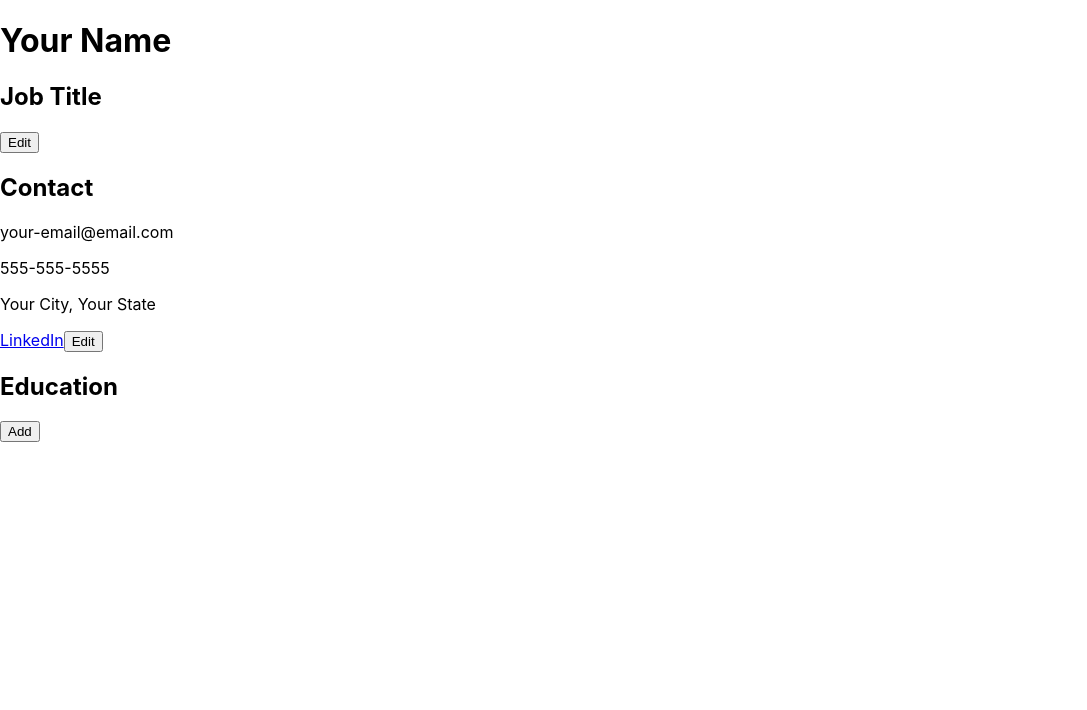
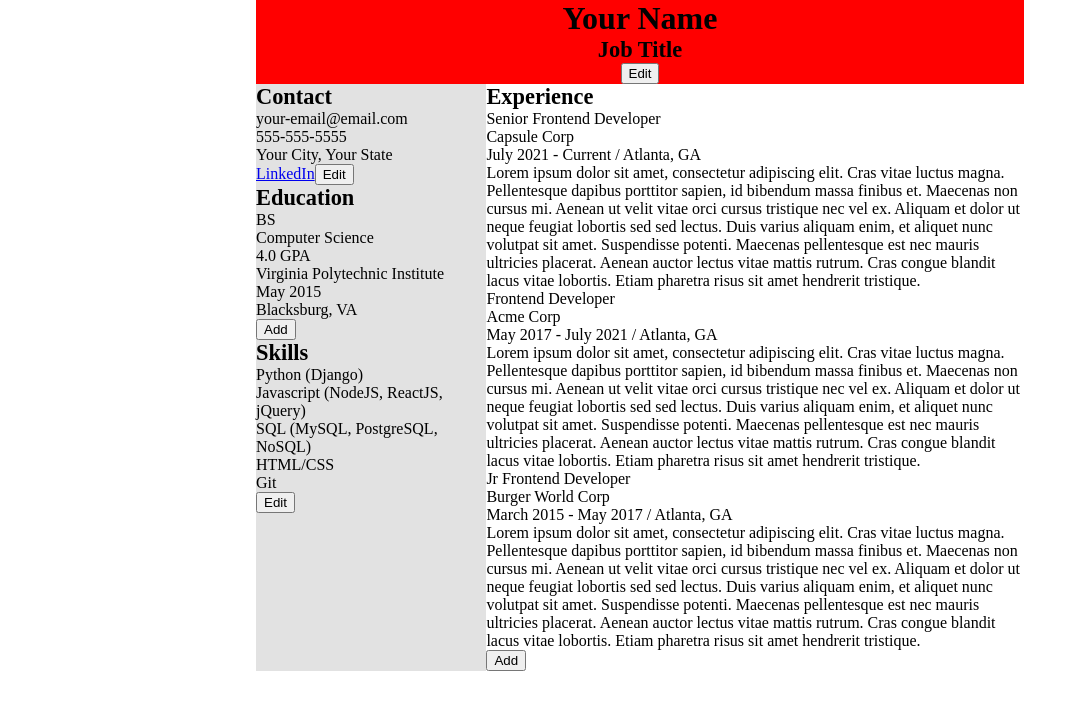
Before and after one commit to vcdevx/resume-project, a React (Create React App) app: page / in a window 1280 px wide. Shown: the top 710 px of the page, without its empty margins (0-1087 px from the left). Built offline with nearby package versions, Linux system fonts and the light colour scheme.

Commit message:
Added resume template and ability to add/edit sections

```diff
--- a/src/components/Contact.js
+++ b/src/components/Contact.js
@@ -1,6 +1,6 @@
 
 import React, { Component } from "react";
-import '../styles/Personal.css';
+
 
 class Contact extends Component {
 
--- a/src/components/Education.js
+++ b/src/components/Education.js
@@ -14,12 +14,12 @@ class Education extends Component {
             cityState: '',
             education: [{
                 id: uniqid(),
-                degree: '',
-                major: '',
-                gpa: '',
-                school: '',
-                term: '',
-                cityState: '',
+                degree: 'BS',
+                major: 'Computer Science',
+                gpa: '4.0 GPA',
+                school: 'Virginia Polytechnic Institute',
+                term: 'May 2015',
+                cityState: 'Blacksburg, VA',
             }],
             add: false,
         }
@@ -68,6 +68,7 @@ class Education extends Component {
     }
 
     submitAddEducation = e => {
+        e.preventDefault();
         this.setState({
             education: this.state.education.concat({
                 id: uniqid(),
--- /dev/null
+++ b/src/components/Experience.js
@@ -0,0 +1,140 @@
+import React, { Component } from "react";
+import uniqid from 'uniqid';
+
+class Experience extends Component {
+    constructor() {
+        super();
+
+        this.state = {
+            experience: [{
+                id: uniqid(),
+                title: 'Senior Frontend Developer',
+                company: 'Capsule Corp',
+                tenure: 'July 2021 - Current',
+                location: 'Atlanta, GA',
+                description: 'Lorem ipsum dolor sit amet, consectetur adipiscing elit. Cras vitae luctus magna. Pellentesque dapibus porttitor sapien, id bibendum massa finibus et. Maecenas non cursus mi. Aenean ut velit vitae orci cursus tristique nec vel ex. Aliquam et dolor ut neque feugiat lobortis sed sed lectus. Duis varius aliquam enim, et aliquet nunc volutpat sit amet. Suspendisse potenti. Maecenas pellentesque est nec mauris ultricies placerat. Aenean auctor lectus vitae mattis rutrum. Cras congue blandit lacus vitae lobortis. Etiam pharetra risus sit amet hendrerit tristique.',
+            },
+            {
+                id: uniqid(),
+                title: 'Frontend Developer',
+                company: 'Acme Corp',
+                tenure: 'May 2017 - July 2021',
+                location: 'Atlanta, GA',
+                description: 'Lorem ipsum dolor sit amet, consectetur adipiscing elit. Cras vitae luctus magna. Pellentesque dapibus porttitor sapien, id bibendum massa finibus et. Maecenas non cursus mi. Aenean ut velit vitae orci cursus tristique nec vel ex. Aliquam et dolor ut neque feugiat lobortis sed sed lectus. Duis varius aliquam enim, et aliquet nunc volutpat sit amet. Suspendisse potenti. Maecenas pellentesque est nec mauris ultricies placerat. Aenean auctor lectus vitae mattis rutrum. Cras congue blandit lacus vitae lobortis. Etiam pharetra risus sit amet hendrerit tristique.',
+            },
+            {
+                id: uniqid(),
+                title: 'Jr Frontend Developer',
+                company: 'Burger World Corp',
+                tenure: 'March 2015 - May 2017',
+                location: 'Atlanta, GA',
+                description: 'Lorem ipsum dolor sit amet, consectetur adipiscing elit. Cras vitae luctus magna. Pellentesque dapibus porttitor sapien, id bibendum massa finibus et. Maecenas non cursus mi. Aenean ut velit vitae orci cursus tristique nec vel ex. Aliquam et dolor ut neque feugiat lobortis sed sed lectus. Duis varius aliquam enim, et aliquet nunc volutpat sit amet. Suspendisse potenti. Maecenas pellentesque est nec mauris ultricies placerat. Aenean auctor lectus vitae mattis rutrum. Cras congue blandit lacus vitae lobortis. Etiam pharetra risus sit amet hendrerit tristique.',
+            }],
+            add: false,
+        }
+    }
+
+    toggleAddExperience = () => {
+        this.setState(prevState => ({
+            add: !prevState.add
+        }))
+    }
+
+    handleTitleChange = e => {
+        this.setState({
+            title: e.target.value
+        })
+    }
+
+    handleCompanyChange = e => {
+        this.setState({
+            company: e.target.value
+        })
+    }
+
+    handleTenureChange = e => {
+        this.setState({
+            tenure: e.target.value
+        })
+    }
+
+    handleLocationChange = e => {
+        this.setState({
+            location: e.target.value
+        })
+    }
+
+    handleDescriptionChange = e => {
+        this.setState({
+            description: e.target.value
+        })
+    }
+
+    submitAddExperience = e => {
+        e.preventDefault();
+        this.setState({
+            experience: this.state.experience.concat({
+                id: uniqid(),
+                title: this.state.title,
+                company: this.state.company,
+                tenure: this.state.tenure,
+                location: this.state.location,
+                description: this.state.description,
+            }),
+            title: '',
+            company: '',
+            tenure: '',
+            location: '',
+            description: '',
+        })
+
+        this.toggleAddExperience();
+    }
+
+    render() {
+
+        const {
+            experience,
+            id,
+            company,
+            title,
+            tenure,
+            location,
+            description,
+            add,
+        } = this.state;
+
+        return (
+            <div>
+            <h2 className="Experience">Experience</h2>
+            {experience.map(job => {
+                return(
+                    <div className="job" key={id}>
+                        <h4>{job.title}</h4>
+                        <p>{job.company}</p>
+                        <p>{job.tenure} / {job.location}</p>
+                        <p>{job.description}</p>
+                    </div>
+                )
+            })}
+            <button onClick={this.toggleAddExperience} type="button">Add</button>
+            {add && <form>
+                <label htmlFor="title">Title</label>
+                <input type="text" id="title" onChange={this.handleTitleChange} value={title}/>
+                <label htmlFor="company">Company</label>
+                <input type="text" onChange={this.handleCompanyChange} value={company}/>
+                <label htmlFor="tenure">Tenure</label>
+                <input type="text" onChange={this.handleTenureChange} value={tenure}/>
+                <label htmlFor="location">Location</label>
+                <input type="text" onChange={this.handleLocationChange} value={location}/>
+                <label htmlFor="description">Description</label>
+                <input type="textArea" onChange={this.handleDescriptionChange} value={description}/>
+                <button type="button" onClick={this.submitAddExperience}>Complete</button>
+                <button type="button" onClick={this.toggleAddExperience}>Close</button>
+                </form>}
+            </div>
+        )
+    }
+}
+
+export default Experience
--- /dev/null
+++ b/src/components/Resume.js
@@ -0,0 +1,36 @@
+import React, { Component } from "react";
+import Contact  from './Contact'
+import Education from './Education'
+import Experience from './Experience'
+import Header from './Header'
+import Skills from './Skills'
+import '../styles/Resume.css';
+
+
+class Resume extends Component {
+    constructor() {
+        super()
+    }
+
+    render() {
+        return(
+            <div className="resume">
+                <header>
+                <Header />
+                </header>
+                <div class="container">
+                <aside>
+                    <Contact />
+                    <Education />
+                    <Skills />
+                </aside>
+                <main>
+                    <Experience />
+                </main>
+                </div>
+            </div>
+        )
+    }
+}
+
+export default Resume
--- a/src/components/Skills.js
+++ b/src/components/Skills.js
@@ -1,4 +1,5 @@
 import { Component } from "react";
+import uniqid from 'uniqid'
 
 class Skills extends Component {
     constructor() {
@@ -7,7 +8,23 @@ class Skills extends Component {
         this.state = {
             skills: [{
                 id: uniqid(),
-                name: '',
+                name: 'Python (Django)',
+            },
+            {
+                id: uniqid(),
+                name: 'Javascript (NodeJS, ReactJS, jQuery)',
+            },
+            {
+                id: uniqid(),
+                name: 'SQL (MySQL, PostgreSQL, NoSQL)',
+            },
+            {
+                id: uniqid(),
+                name: 'HTML/CSS',
+            },
+            {
+                id: uniqid(),
+                name: 'Git',
             }],
             edit: false,
         }
@@ -19,6 +36,17 @@ class Skills extends Component {
         })
     }
 
+    submitAddSkill = e => {
+        this.setState({
+            skills: this.state.skills.concat({
+                iq: uniqid(),
+                name: this.state.name,
+            }),
+            name: '',
+        })
+        this.toggleEditButton();
+    }
+
     toggleEditButton = e => {
         this.setState(prevState => ({
             edit: !prevState.edit
@@ -28,6 +56,7 @@ class Skills extends Component {
     render() {
 
         const {
+            skills,
             name,
             edit,
             id,
@@ -38,14 +67,23 @@ class Skills extends Component {
 
             <div className="skills">
                 <h2>Skills</h2>
-
+                {skills.map(skill => {
+                    return(
+                        <div key={id}>
+                        <p>{skill.name}</p>
+                        </div>
+                    )
+                })}
                 <button onClick={this.toggleEditButton} type="button">Edit</button>
                 {edit && <form>
                     <label htmlFor="skillName">Skill</label>
-                    <input type="text" id="skillName" onChange={this.handleSkillChange} value={name}></input>
-
+                    <input type="text" id="skillName" onChange={this.handleSkillsChange} value={name}></input>
+                    <button type="submit" onClick={this.submitAddSkill}>Add</button>
+                    <button type="button" onClick={this.toggleEditButton}>Close</button>
                     </form>}
             </div>
         )
     }
 }
+
+export default Skills
--- a/src/index.js
+++ b/src/index.js
@@ -1,17 +1,12 @@
 import React from 'react';
 import ReactDOM from 'react-dom/client';
 import './styles/index.css';
-import App from './App';
-import Contact from './components/Contact';
-import Header from './components/Header';
-import Education from './components/Education';
+import Resume from './components/Resume'
 
 const root = ReactDOM.createRoot(document.getElementById('root'));
 root.render(
   <React.StrictMode>
-    <Header />
-    <Contact />
-    <Education />
+    <Resume />
   </React.StrictMode>
 );
 
--- a/src/styles/Personal.css
+++ /dev/null
@@ -1,9 +0,0 @@
-.personalContainer {
-    display: flex;
-    flex-direction: column;
-}
-
-.personalForm {
-    position: absolute;
-    display: none;
-}
--- /dev/null
+++ b/src/styles/Resume.css
@@ -0,0 +1,88 @@
+html, body, div, span, applet, object, iframe,
+h1, h2, h3, h4, h5, h6, p, blockquote, pre,
+a, abbr, acronym, address, big, cite, code,
+del, dfn, em, img, ins, kbd, q, s, samp,
+small, strike, strong, sub, sup, tt, var,
+b, u, i, center,
+dl, dt, dd, ol, ul, li,
+fieldset, form, label, legend,
+table, caption, tbody, tfoot, thead, tr, th, td,
+article, aside, canvas, details, embed,
+figure, figcaption, footer, header, hgroup,
+menu, nav, output, ruby, section, summary,
+time, mark, audio, video {
+	margin: 0;
+	padding: 0;
+	border: 0;
+	font-size: 100%;
+	font: inherit;
+	vertical-align: baseline;
+}
+/* HTML5 display-role reset for older browsers */
+article, aside, details, figcaption, figure,
+footer, header, hgroup, menu, nav, section {
+	display: block;
+}
+
+ol, ul {
+	list-style: none;
+}
+blockquote, q {
+	quotes: none;
+}
+blockquote:before, blockquote:after,
+q:before, q:after {
+	content: '';
+	content: none;
+}
+table {
+	border-collapse: collapse;
+	border-spacing: 0;
+}
+
+
+
+html {
+    display: flex;
+    justify-content: center;
+    line-height: none;
+}
+
+aside {
+    width: 30%;
+    background-color: rgb(226, 226, 226);
+}
+
+main {
+    width: 70%;
+}
+
+h1 {
+    font-size: 2rem;
+    font-weight: bold;
+}
+
+h2 {
+    font-size: 1.4rem;
+    font-weight: bold;
+}
+
+.resume {
+    display: flex;
+    flex-direction: column;
+    width: 60vw;
+    height: 100%;
+}
+
+.header {
+    display: flex;
+    flex-direction: column;
+    justify-content: center;
+    align-items: center;
+    width: 100%;
+    background-color: red;
+}
+.container {
+    display: flex;
+    flex-direction: row;
+}
```
